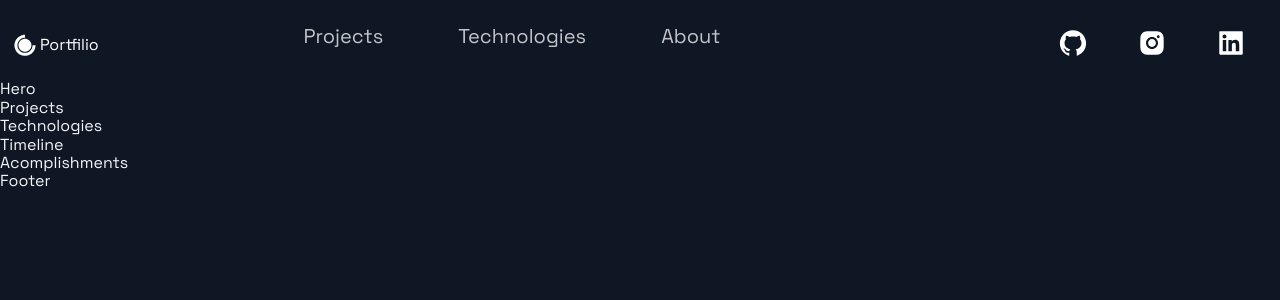
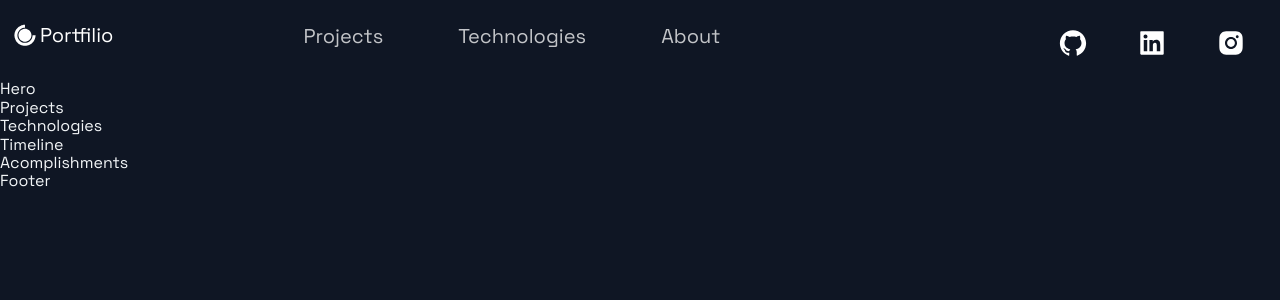
Before and after one commit to GravitysAndroid/GravitysAndroid.github.io, a Next.js app: page / in a window 1280 px wide. Shown: the top 300 px of the page. Built offline with nearby package versions, Linux system fonts and the light colour scheme.

Commit message:
Completed header component

```diff
--- a/src/components/Header/Header.js
+++ b/src/components/Header/Header.js
@@ -3,14 +3,14 @@
 import { AiFillGithub, AiFillInstagram, AiFillLinkedin } from 'react-icons/ai';
 import { DiCssdeck } from 'react-icons/di';
 
-import { Container, Div1, Div2, Div3, NavLink, SocialIcons } from './HeaderStyles';
+import { Container, Div1, Div2, Div3, NavLink, SocialIcons, Span } from './HeaderStyles';
 
 const Header = () => (
 	<Container>
 		<Div1>
-			<Link href='/' style={{ display: 'flex', alignItems: 'center', color: 'white' }}>
+			<Link href='/' style={{ display: 'flex', alignItems: 'center', color: 'white', marginBottom: '20px' }}>
 				<DiCssdeck size='3rem' />
-				<span>Portfilio</span>
+				<Span>Portfilio</Span>
 			</Link>
 		</Div1>
 		<Div2>
@@ -34,11 +34,11 @@
 			<SocialIcons href='https://github.com'>
 				<AiFillGithub size='3rem' />
 			</SocialIcons>
+			<SocialIcons href='https://linkedin.com'>
+				<AiFillLinkedin size='3rem' />
+			</SocialIcons>
 			<SocialIcons href='https://instagram.com'>
 				<AiFillInstagram size='3rem' />
-			</SocialIcons>
-			<SocialIcons href='https://linkedin.com'>
-				<AiFillLinkedin size='3rem' />
 			</SocialIcons>
 		</Div3>
 	</Container>
--- a/src/components/Header/HeaderStyles.js
+++ b/src/components/Header/HeaderStyles.js
@@ -16,6 +16,9 @@
 		grid-column-gap: 0.5rem;
 		grid-row-gap: 0.5rem;
 	}
+`;
+export const Span = styled.span`
+	font-size: 2rem;
 `;
 export const Div1 = styled.div`
 	grid-area: 1 / 1 / 2 / 2;
@@ -107,7 +110,6 @@
 	}
 `;
 
-
 // Social Icons
 
 export const SocialIcons = styled.a`
@@ -119,6 +121,5 @@
 		background-color: #212d45;
 		transform: scale(1.2);
 		cursor: pointer;
-
 	}
-`
+`;
```
Lines whose indentation alone changed are shown as unchanged.
